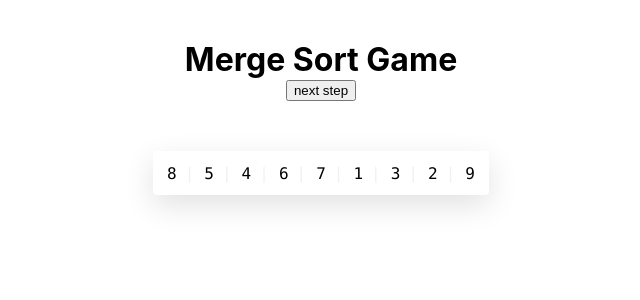
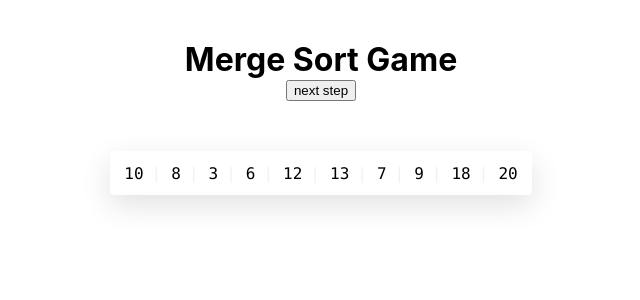
Before and after one commit to ShaimaaAliECE/se3350_project-group-19, a React (Create React App) app: page / in a window 1280 px wide. Shown: the top 300 px of the page, without its empty margins (319-959 px from the left). Built offline with nearby package versions, Linux system fonts and the light colour scheme.

Commit message:
Implement random array generation

```diff
--- a/src/App.js
+++ b/src/App.js
@@ -1,7 +1,9 @@
 import React, { Component } from "react";
 import PropTypes from "prop-types";
+import generateRandomArray from "./rand_array";
 //Global variable to control flow
 var i =0;
+var arr = generateRandomArray(10, 20);
 
 class List extends Component {
   static propTypes = {
@@ -144,7 +146,7 @@ class App extends Component {
     });
   }
   render() {
-    const array = [8, 5, 4, 6, 7, 1, 3, 2,9];
+    const array = [...arr];
 
     return (
       <>
--- /dev/null
+++ b/src/rand_array.js
@@ -0,0 +1,51 @@
+/**
+ * Generates an array of random integers with no duplicates.
+ * @param {number} n The desired array length
+ * @param {number} max The maximum value of the random numbers. (Minimum is fixed at 0)
+ * @returns Array of n random integers in range [0, max]
+ */
+function generateRandomArray(n, max)
+{
+    if (n > max)
+    {
+        return;
+    }
+    let arr = [];
+    let all = generateSequentialArray(max);
+    for (let i = 0; i < n; i++)
+    {
+        let num = chooseRandom(all);
+        arr.push(num);
+    }
+    return arr;
+}
+
+/**
+ * Selects a random element from an array and returns it, removing it from the original array.
+ * @param {Array} arr Array to pick an element from
+ * @returns The removed element
+ */
+function chooseRandom(arr)
+{
+    let index = Math.floor(Math.random() * arr.length);
+    let element = arr[index];
+    arr.splice(index, 1);
+    return element;
+}
+
+/**
+ * Generates a sequential array of all the numbers from 0 to n, inclusive.
+ * @param {number} n The number of elements to generate
+ * @returns An array containing all integers from 0 to n in order
+ */
+function generateSequentialArray(n)
+{
+    let arr = [];
+    for (let i = 0; i <= n; i++)
+    {
+        arr.push(i);
+    }
+    return arr;
+}
+
+export default generateRandomArray;
```
